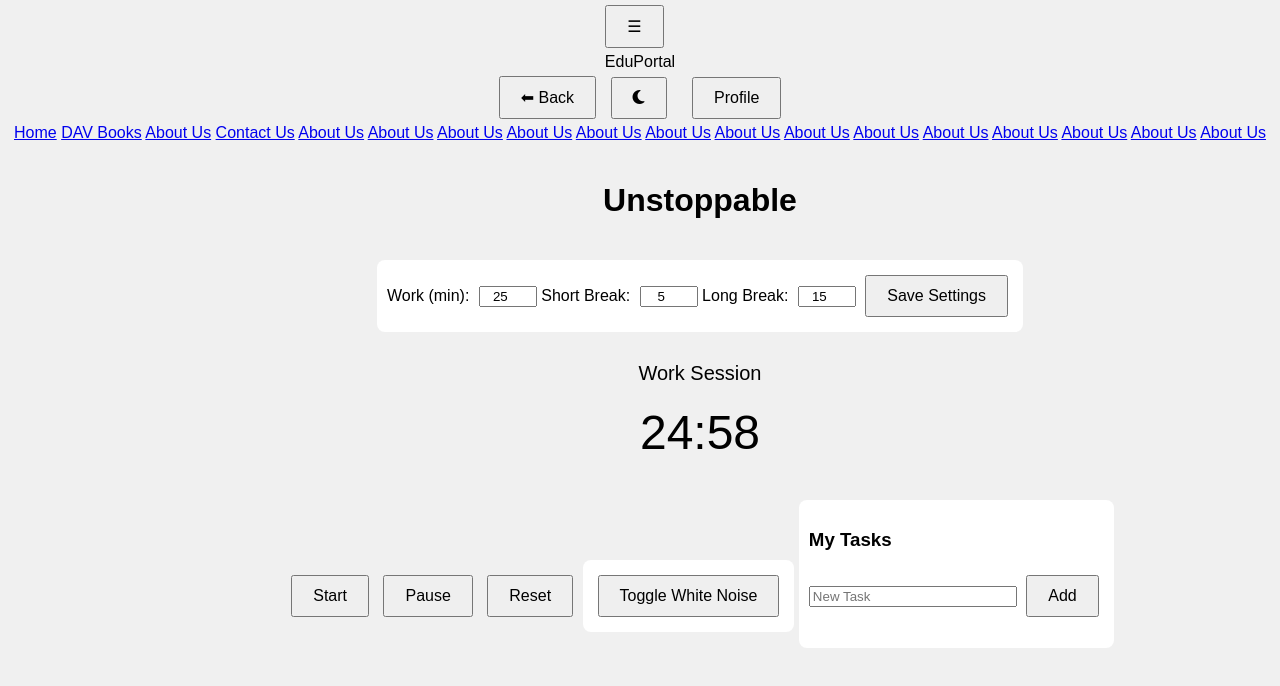
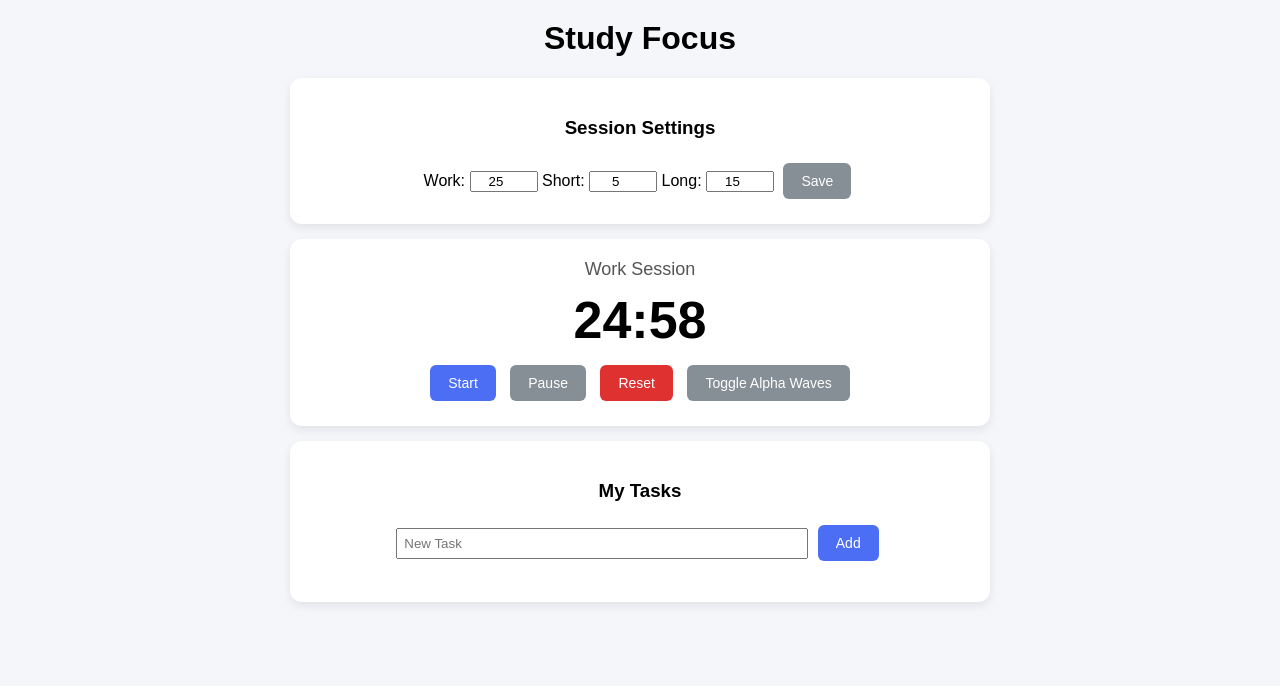
Before and after one commit to shyamtaken/shyamtaken.github.io, a plain HTML site: page homepomodoro.html in a window 1280 px wide. Both pictures are taken after a click on the button "Start". Drawn offline with Linux system fonts and the light colour scheme.

Commit message:
better pomodoro

```diff
--- a/homepomodoro.html
+++ b/homepomodoro.html
@@ -3,183 +3,261 @@
 <head>
 <meta charset="UTF-8">
 <meta name="viewport" content="width=device-width, initial-scale=1.0">
-  <title>EduPortal</title>
+<title>EduPortal - Study</title>
+
 <link rel="stylesheet" href="https://cdnjs.cloudflare.com/ajax/libs/font-awesome/6.5.0/css/all.min.css">
-  <link rel="stylesheet" href="home.css">
+
 <style>
 body {
   font-family: Arial, sans-serif;
-    text-align: center;
-    background: #f0f0f0;
+  background: #f4f6f9;
   margin: 0;
   padding: 0;
+  text-align: center;
 }
+
 h1 {
   margin-top: 20px;
 }
+
+.container {
+  max-width: 700px;
+  margin: 20px auto;
+}
+
+.card {
+  background: white;
+  padding: 20px;
+  margin: 15px 0;
+  border-radius: 12px;
+  box-shadow: 0 4px 10px rgba(0,0,0,0.08);
+}
+
 #timer {
-    font-size: 48px;
-    margin: 20px;
+  font-size: 52px;
+  margin: 10px 0;
+  font-weight: bold;
 }
+
+#session {
+  font-size: 18px;
+  color: #555;
+}
+
 button {
-    font-size: 16px;
-    padding: 10px 20px;
+  padding: 10px 18px;
   margin: 5px;
+  font-size: 14px;
+  border-radius: 6px;
+  border: none;
+  cursor: pointer;
+  background: #4c6ef5;
+  color: white;
+  transition: 0.2s ease;
+}
+
+button:hover {
+  opacity: 0.9;
+}
+
+button.secondary {
+  background: #868e96;
+}
+
+button.danger {
+  background: #e03131;
+}
+
+input[type="number"] {
+  width: 60px;
+  text-align: center;
+}
+
+input[type="text"] {
+  padding: 6px;
+  width: 60%;
+}
+
+ul {
+  list-style: none;
+  padding: 0;
+}
+
+li {
+  background: #f1f3f5;
+  margin: 5px 0;
+  padding: 8px;
+  border-radius: 6px;
   cursor: pointer;
 }
-  #session {
-    font-size: 20px;
-    margin-top: 10px;
-  }
-  .settings, .tasks, .noise-control {
-    margin: 20px auto;
-    padding: 10px;
-    background: #fff;
-    display: inline-block;
-    border-radius: 8px;
-    text-align: left;
-  }
-  .settings label {
-    margin-right: 5px;
-  }
-  .settings input {
-    width: 50px;
-    text-align: center;
-  }
-  .tasks input[type="text"] {
-    width: 200px;
-  }
-  ul {
-    list-style-type: none;
-    padding: 0;
-  }
-  ul li {
-    background: #eee;
-    margin: 3px 0;
-    padding: 5px;
-    border-radius: 4px;
+
+li:hover {
+  background: #dee2e6;
 }
 </style>
 </head>
+
 <body>
-  <div id="overlay"></div>
-<header>
-  <nav class="navbar" style="justify-content: flex-start;">
-    <button id="menuBtn" class="hamburger" style="margin-right:1rem;">☰</button>
-    <div class="logo">EduPortal</div>
-    <div style="flex:1"></div>
-<button class="back-btn" onclick="window.history.back()">  ⬅ Back</button>
-<button id="themeToggle" class="icon-btn"><i class="fas fa-moon"></i></button>
-    <button id="profileBtn" style="margin-left:1rem;">Profile</button>
-  </nav>
-</header>
-  <div id="sideMenu" class="side-menu">
-    <a href="https://shyamtaken.github.io/AI-Powered-WEB/home.html">Home</a>
-    <a href="https://shyamtaken.github.io/AI-Powered-WEB/homebooks.html">DAV Books</a>
-    <a href="https://shyamtaken.github.io/AI-Powered-WEB/homeabout.html">About Us</a>
-    <a href="https://shyamtaken.github.io/AI-Powered-WEB/homecontact.html">Contact Us</a>
-    <a href="https://shyamtaken.github.io/AI-Powered-WEB/homepomodoro.html">About Us</a>
-    <a href="https://shyamtaken.github.io/AI-Powered-WEB/homeabout.html">About Us</a>
-    <a href="https://shyamtaken.github.io/AI-Powered-WEB/homeabout.html">About Us</a>
-    <a href="https://shyamtaken.github.io/AI-Powered-WEB/homeabout.html">About Us</a>
-    <a href="https://shyamtaken.github.io/AI-Powered-WEB/homeabout.html">About Us</a>
-    <a href="https://shyamtaken.github.io/AI-Powered-WEB/homeabout.html">About Us</a>
-    <a href="#">About Us</a>
-    <a href="#">About Us</a>
-    <a href="#">About Us</a>
-    <a href="#">About Us</a>
-    <a href="#">About Us</a>
-    <a href="#">About Us</a>
-    <a href="#">About Us</a>
-    <a href="#">About Us</a>
-  </div>
-  <script src="home.js"></script>
-   <div style="margin-left: 120px; padding: 20px;">
-<h1>Unstoppable</h1>
 
-<div class="settings">
-  <label>Work (min):</label>
-  <input type="number" id="workInput" value="25" min="1" />
-  <label>Short Break:</label>
-  <input type="number" id="shortBreakInput" value="5" min="1" />
-  <label>Long Break:</label>
-  <input type="number" id="longBreakInput" value="15" min="1" />
-  <button onclick="saveSettings()">Save Settings</button>
+<h1>Study Focus</h1>
+
+<div class="container">
+
+  <!-- Settings -->
+  <div class="card">
+    <h3>Session Settings</h3>
+    Work: <input type="number" id="workInput" value="25" min="1">
+    Short: <input type="number" id="shortInput" value="5" min="1">
+    Long: <input type="number" id="longInput" value="15" min="1">
+    <button id="saveBtn" class="secondary">Save</button>
   </div>
 
+  <!-- Timer -->
+  <div class="card">
     <div id="session">Work Session</div>
     <div id="timer">25:00</div>
 
-<button onclick="startTimer()">Start</button>
-<button onclick="pauseTimer()">Pause</button>
-<button onclick="resetTimer()">Reset</button>
-
-<div class="noise-control">
-  <button onclick="toggleNoise()">Toggle White Noise</button>
+    <button id="startBtn">Start</button>
+    <button id="pauseBtn" class="secondary">Pause</button>
+    <button id="resetBtn" class="danger">Reset</button>
+    <button id="noiseBtn" class="secondary">Toggle Alpha Waves</button>
   </div>
 
-<div class="tasks">
+  <!-- Tasks -->
+  <div class="card">
     <h3>My Tasks</h3>
-  <input type="text" id="taskInput" placeholder="New Task"/>
-  <button onclick="addTask()">Add</button>
+    <input type="text" id="taskInput" placeholder="New Task">
+    <button id="addTaskBtn">Add</button>
     <ul id="taskList"></ul>
   </div>
 
-<audio id="whiteNoise" loop>
-  <source src="https://www.soundhelix.com/examples/mp3/SoundHelix-Song-1.mp3" type="audio/mpeg">
-  Your browser does not support the audio element.
+</div>
+
+<!-- Alpha Waves Audio -->
+<audio id="alphaAudio" loop>
+  <source src="https://cdn.pixabay.com/download/audio/2022/03/15/audio_c8a4e2e4d5.mp3?filename=alpha-waves-ambient-110624.mp3" type="audio/mpeg">
 </audio>
 
 <script>
-  // Durations
+  let audioContext = null;
+let leftOsc = null;
+let rightOsc = null;
+let gainNode = null;
+let isPlaying = false;
+
+function toggleAlpha() {
+  if (!isPlaying) {
+
+    audioContext = new (window.AudioContext || window.webkitAudioContext)();
+
+    // Create oscillators
+    leftOsc = audioContext.createOscillator();
+    rightOsc = audioContext.createOscillator();
+
+    // Create stereo panners
+    const leftPan = audioContext.createStereoPanner();
+    const rightPan = audioContext.createStereoPanner();
+
+    gainNode = audioContext.createGain();
+    gainNode.gain.value = 0.2; // volume control
+
+    // Base frequency
+    const baseFreq = 210;
+    const alphaFreq = 12; // upper alpha
+
+    leftOsc.frequency.value = baseFreq;
+    rightOsc.frequency.value = baseFreq + alphaFreq;
+
+    leftPan.pan.value = -1;
+    rightPan.pan.value = 1;
+
+    leftOsc.connect(leftPan).connect(gainNode);
+    rightOsc.connect(rightPan).connect(gainNode);
+    gainNode.connect(audioContext.destination);
+
+    leftOsc.start();
+    rightOsc.start();
+
+    isPlaying = true;
+
+  } else {
+
+    leftOsc.stop();
+    rightOsc.stop();
+    audioContext.close();
+
+    isPlaying = false;
+  }
+}
+
+document.getElementById("noiseBtn").addEventListener("click", toggleAlpha);
+
+// =====================
+// Timer Configuration
+// =====================
 let WORK_TIME = 25 * 60;
 let SHORT_BREAK = 5 * 60;
 let LONG_BREAK = 15 * 60;
-  const CYCLES_BEFORE_LONG_BREAK = 4;
+const LONG_BREAK_CYCLE = 4;
 
+let currentMode = "work";
 let timeRemaining = WORK_TIME;
 let timerInterval = null;
-  let cyclesCompleted = 0;
+let cycles = 0;
 let isRunning = false;
-  let currentMode = "work";
 
-  const noise = document.getElementById("whiteNoise");
+// DOM Elements
+const timerDisplay = document.getElementById("timer");
+const sessionDisplay = document.getElementById("session");
+const alphaAudio = document.getElementById("alphaAudio");
 
+// =====================
+// Timer Functions
+// =====================
 function updateDisplay() {
-    const minutes = Math.floor(timeRemaining / 60).toString().padStart(2, '0');
-    const seconds = (timeRemaining % 60).toString().padStart(2, '0');
-    document.getElementById("timer").textContent = `${minutes}:${seconds}`;
-    document.getElementById("session").textContent =
+  const minutes = Math.floor(timeRemaining / 60).toString().padStart(2, "0");
+  const seconds = (timeRemaining % 60).toString().padStart(2, "0");
+  timerDisplay.textContent = `${minutes}:${seconds}`;
+
+  const labels = {
+    work: "Work Session",
+    short: "Short Break",
+    long: "Long Break"
+  };
+
+  sessionDisplay.textContent = labels[currentMode];
+}
+
+function switchMode() {
+  if (currentMode === "work") {
+    cycles++;
+    currentMode = cycles % LONG_BREAK_CYCLE === 0 ? "long" : "short";
+  } else {
+    currentMode = "work";
+  }
+
+  timeRemaining =
     currentMode === "work"
-        ? "Work Session"
-        : currentMode === "short_break"
-        ? "Short Break"
-        : "Long Break";
+      ? WORK_TIME
+      : currentMode === "short"
+      ? SHORT_BREAK
+      : LONG_BREAK;
+
+  updateDisplay();
 }
 
 function startTimer() {
   if (isRunning) return;
   isRunning = true;
+
   timerInterval = setInterval(() => {
+    if (timeRemaining > 0) {
       timeRemaining--;
       updateDisplay();
-      if (timeRemaining <= 0) {
+    } else {
       clearInterval(timerInterval);
       isRunning = false;
-        if (currentMode === "work") {
-          cyclesCompleted++;
-          if (cyclesCompleted % CYCLES_BEFORE_LONG_BREAK === 0) {
-            currentMode = "long_break";
-            timeRemaining = LONG_BREAK;
-          } else {
-            currentMode = "short_break";
-            timeRemaining = SHORT_BREAK;
-          }
-        } else {
-          currentMode = "work";
-          timeRemaining = WORK_TIME;
-        }
-        updateDisplay();
+      switchMode();
       startTimer();
     }
   }, 1000);
@@ -193,42 +271,59 @@
 function resetTimer() {
   clearInterval(timerInterval);
   isRunning = false;
-    cyclesCompleted = 0;
+  cycles = 0;
   currentMode = "work";
   timeRemaining = WORK_TIME;
   updateDisplay();
 }
 
-  function saveSettings() {
-    const workMinutes = parseInt(document.getElementById("workInput").value, 10);
-    const shortBreakMinutes = parseInt(document.getElementById("shortBreakInput").value, 10);
-    const longBreakMinutes = parseInt(document.getElementById("longBreakInput").value, 10);
+// =====================
+// Settings
+// =====================
+document.getElementById("saveBtn").addEventListener("click", () => {
+  const w = parseInt(workInput.value);
+  const s = parseInt(shortInput.value);
+  const l = parseInt(longInput.value);
 
-    if (isNaN(workMinutes) || isNaN(shortBreakMinutes) || isNaN(longBreakMinutes)) {
-      alert("Please enter valid numbers.");
+  if (!w || !s || !l) {
+    alert("Enter valid numbers.");
     return;
   }
 
-    WORK_TIME = workMinutes * 60;
-    SHORT_BREAK = shortBreakMinutes * 60;
-    LONG_BREAK = longBreakMinutes * 60;
+  WORK_TIME = w * 60;
+  SHORT_BREAK = s * 60;
+  LONG_BREAK = l * 60;
+  resetTimer();
+});
 
-    resetTimer();
+// =====================
+// Audio
+// =====================
+document.getElementById("noiseBtn").addEventListener("click", () => {
+  if (alphaAudio.paused) {
+    alphaAudio.play();
+    noiseBtn.textContent = "Stop Alpha Waves";
+  } else {
+    alphaAudio.pause();
+    noiseBtn.textContent = "Play Alpha Waves";
   }
+});
 
-  function toggleNoise() {
-    if (noise.paused) {
-      noise.play();
-    } else {
-      noise.pause();
-    }
-  }
+// =====================
+// Buttons
+// =====================
+document.getElementById("startBtn").addEventListener("click", startTimer);
+document.getElementById("pauseBtn").addEventListener("click", pauseTimer);
+document.getElementById("resetBtn").addEventListener("click", resetTimer);
 
-  // Task List Functions
+// =====================
+// Task System
+// =====================
 function loadTasks() {
   const tasks = JSON.parse(localStorage.getItem("tasks") || "[]");
   const list = document.getElementById("taskList");
   list.innerHTML = "";
+
   tasks.forEach((task, index) => {
     const li = document.createElement("li");
     li.textContent = task;
@@ -238,15 +333,15 @@
 }
 
 function addTask() {
-    const taskInput = document.getElementById("taskInput");
-    const task = taskInput.value.trim();
-    if (task) {
+  const input = document.getElementById("taskInput");
+  const task = input.value.trim();
+  if (!task) return;
+
   const tasks = JSON.parse(localStorage.getItem("tasks") || "[]");
   tasks.push(task);
   localStorage.setItem("tasks", JSON.stringify(tasks));
-      taskInput.value = "";
+  input.value = "";
   loadTasks();
-    }
 }
 
 function removeTask(index) {
@@ -256,8 +351,12 @@
   loadTasks();
 }
 
+document.getElementById("addTaskBtn").addEventListener("click", addTask);
+
+// Initialize
+updateDisplay();
 loadTasks();
-  updateDisplay();
 </script>
+
 </body>
 </html>
```
Lines whose indentation alone changed are shown as unchanged.
